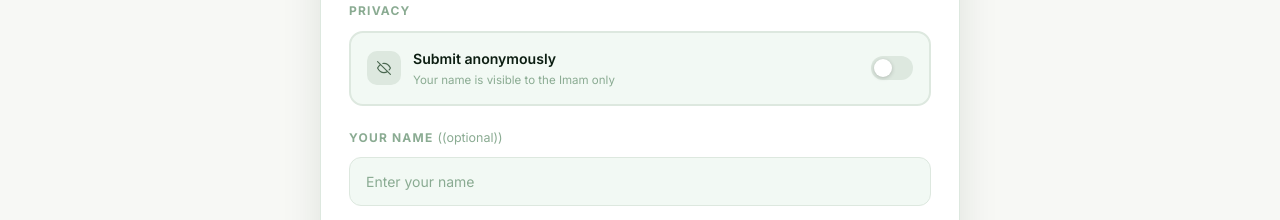
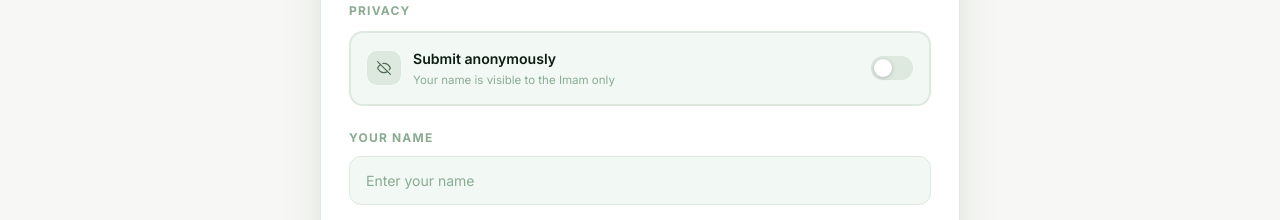
Before and after one commit to abdiaa4-hash/umatul-islam, a Next.js app: page /ask in a window 1280 px wide. Shown: the part 1360-1580 px from the top of the page. Built offline with nearby package versions, Linux system fonts and the light colour scheme.

Commit message:
Hide (optional) label on name field when not anonymous
Co-Authored-By: Claude Sonnet 4.6 <noreply@anthropic.com>

```diff
--- a/app/ask/page.tsx
+++ b/app/ask/page.tsx
@@ -243,7 +243,7 @@ export default function AskPage() {
             {!anon && (
               <div>
                 <label htmlFor="q-name" style={{ display: 'block', fontSize: '.75rem', fontWeight: 700, color: 'var(--subtle)', textTransform: 'uppercase', letterSpacing: '.1em', marginBottom: 8 }}>
-                  {t('nameLabel')} <span style={{ fontWeight: 400, textTransform: 'none', letterSpacing: 0, fontSize: '.78rem' }}>({t('donationReasonOptional')})</span>
+                  {t('nameLabel')} {anon && <span style={{ fontWeight: 400, textTransform: 'none', letterSpacing: 0, fontSize: '.78rem' }}>({t('donationReasonOptional')})</span>}
                 </label>
                 <input id="q-name" type="text" value={name} onChange={e => setName(e.target.value)}
                   placeholder={t('namePlaceholder')} className="field" autoComplete="name" />
```
